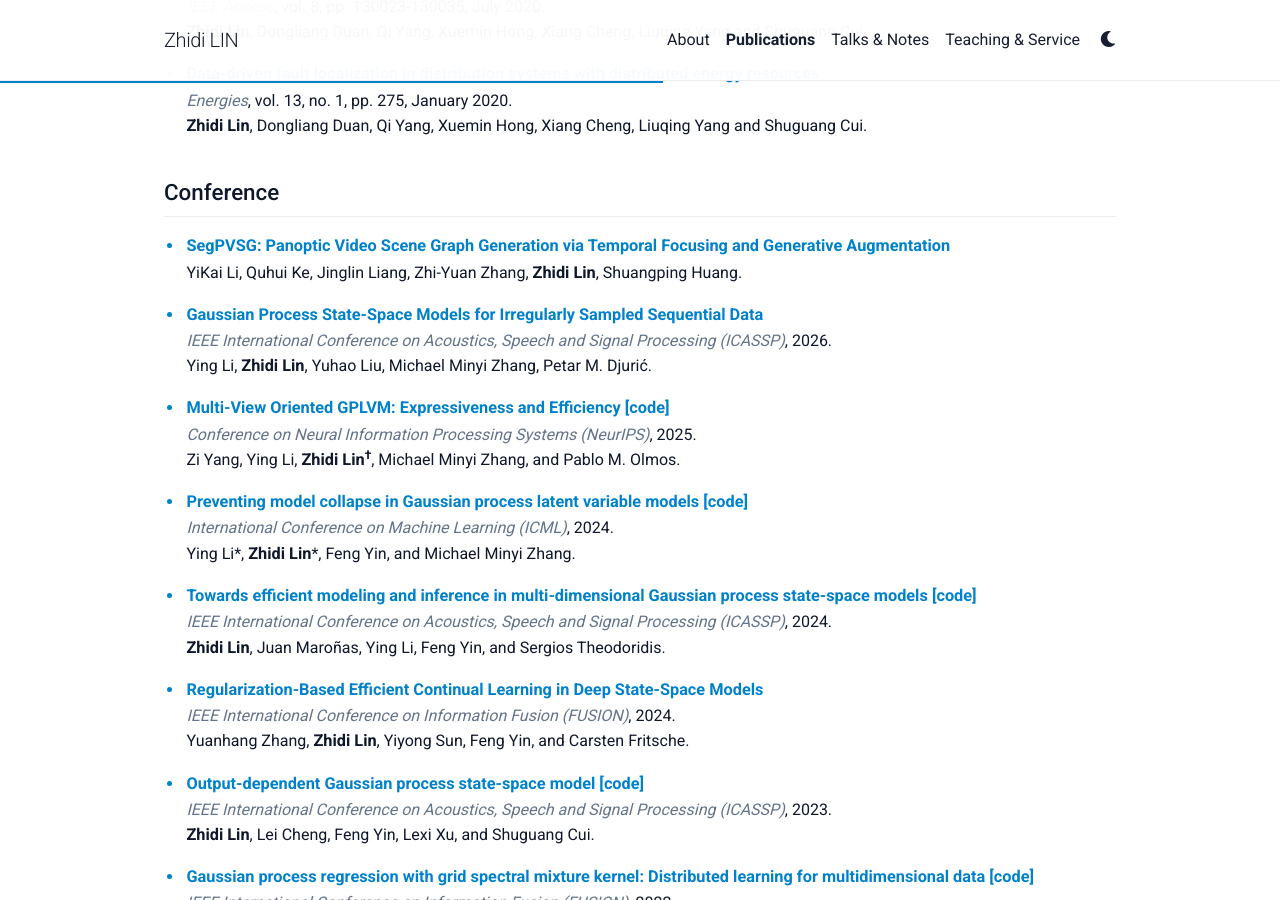
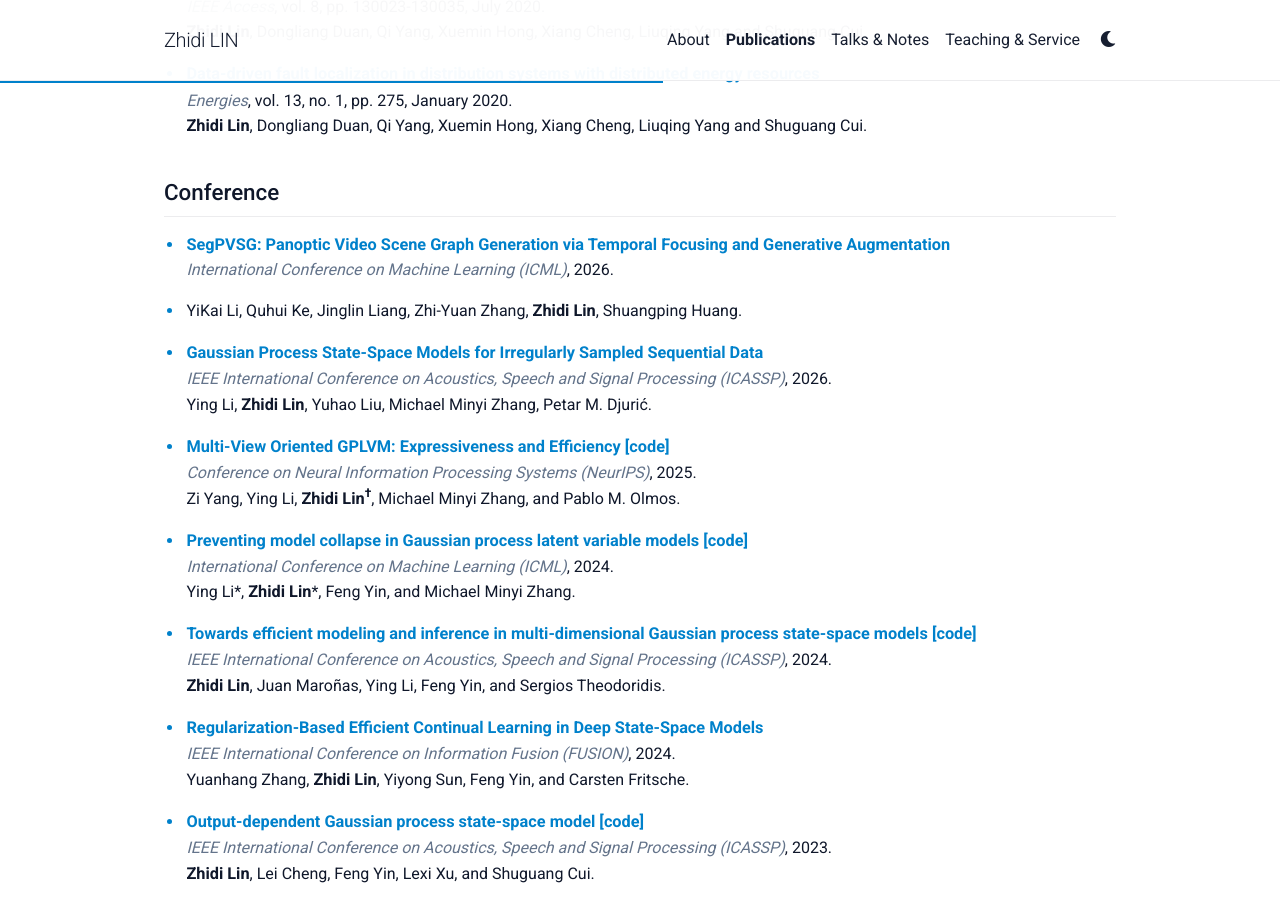
Before and after one commit to Zhidi-Lin/zhidi-lin.github.io, a Jekyll site: the page built from _pages/publications.md, in a window 1280 px wide and 900 px high, scrolled down 866 px. Built offline with Jekyll 4.4.1, drawn with Linux system fonts in a browser that asks for light colours; a style sheet for code colours, icons or effects is not loaded.

Commit message:
ICML paper

```diff
--- a/_pages/publications.md
+++ b/_pages/publications.md
@@ -46,7 +46,8 @@
 
 ## Conference
 - <b>[SegPVSG: Panoptic Video Scene Graph Generation via Temporal Focusing and Generative Augmentation](<https://openreview.net/forum?id=nljvkUyZRy>)</b><br>
-YiKai Li, Quhui Ke, Jinglin Liang, Zhi-Yuan Zhang, <b>Zhidi Lin</b>, Shuangping Huang.
+<em>International Conference on Machine Learning (ICML)</em>, 2026. <br>
+- YiKai Li, Quhui Ke, Jinglin Liang, Zhi-Yuan Zhang, <b>Zhidi Lin</b>, Shuangping Huang.
 
 
 - <b>[Gaussian Process State-Space Models for Irregularly Sampled Sequential Data]()  </b><br>
```
